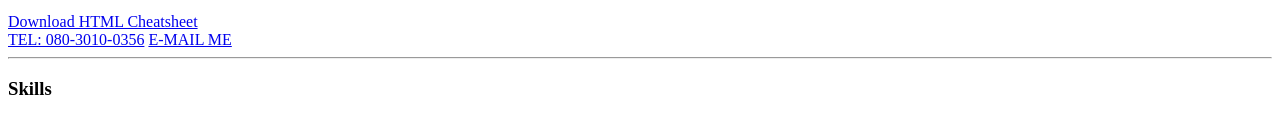
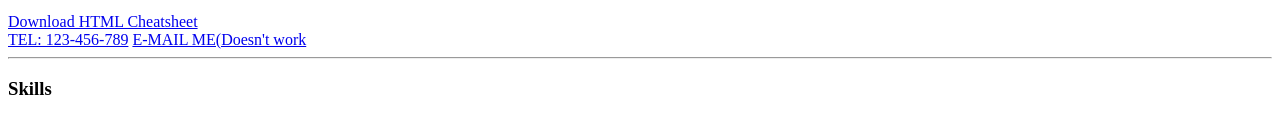
Before and after one commit to Sh0TaR0/Frontend_Learning, a plain HTML site: page HTML_Personal_Site/index.html in a window 1280 px wide. Shown: the part 408-529 px from the top of the page. Drawn offline with Linux system fonts and the light colour scheme.

Commit message:
hide personal info

```diff
--- a/HTML_Personal_Site/index.html
+++ b/HTML_Personal_Site/index.html
@@ -38,8 +38,8 @@
     </ol>
     <a download href="https://web.stanford.edu/group/csp/cs21/htmlcheatsheet.pdf">Download HTML Cheatsheet</a>
     <br>
-    <a href="tel:+80.3010.0356">TEL: 080-3010-0356</a>
-    <a href="mailto:sho045kobayashi@gmail.com">E-MAIL ME</a>
+    <a href="tel:+23.456.789">TEL: 123-456-789</a>
+    <a href="mailto:shokobayashi@gmail.com">E-MAIL ME(Doesn't work</a>
     <br>
     <hr>
 
```
